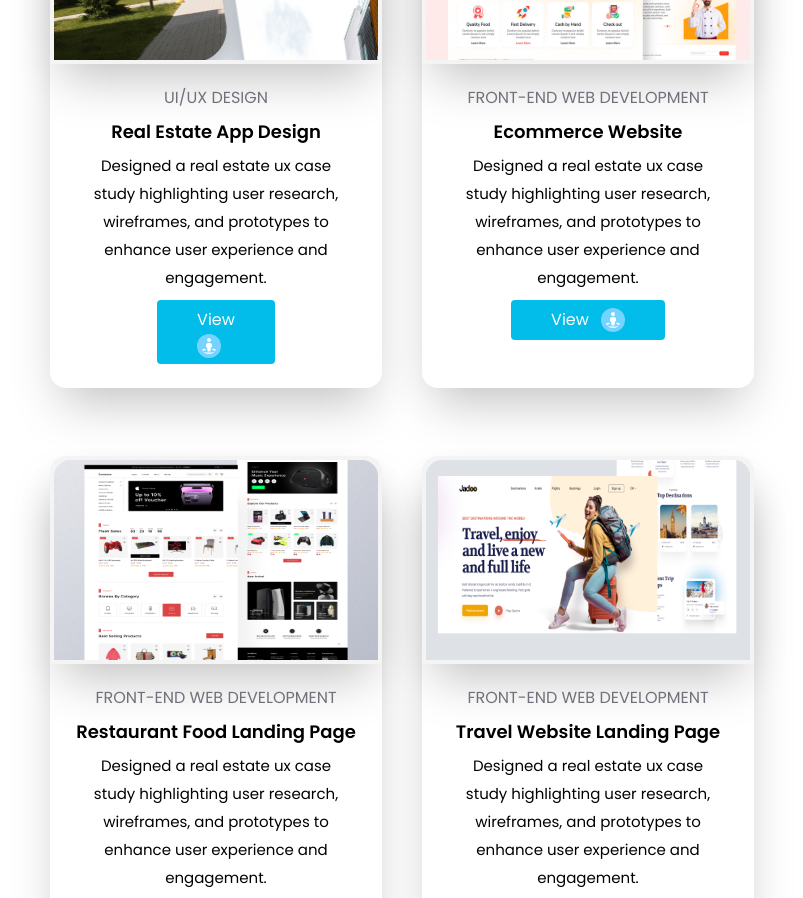
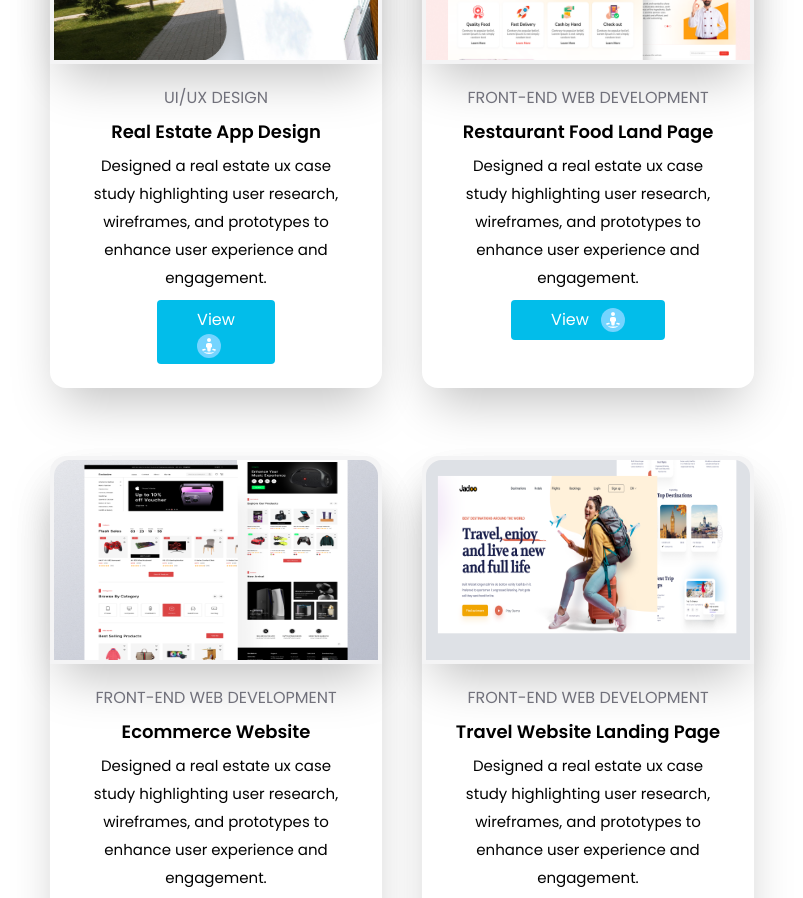
Before and after one commit to DsDigitalz/MyPortfolio-Project, a React (Vite) app: page / in a window 1280 px wide. Shown: the part 4560-5458 px from the top of the page, without its empty margins (238-1041 px from the left). Built offline with nearby package versions, Linux system fonts and the light colour scheme.

Commit message:
added link to a portfolio card

```diff
--- a/src/Components/Footer.jsx
+++ b/src/Components/Footer.jsx
@@ -33,7 +33,7 @@ export default function Footer() {
           ©2025DSDigitalzPortfolio.All rights reserved.
         </h1>
       </div>
-      <ScrollToTop />
+      {/* <ScrollToTop /> */}
     </section>
   );
 }
--- a/src/Components/Portfolio.jsx
+++ b/src/Components/Portfolio.jsx
@@ -133,7 +133,7 @@ export default function Portfolio() {
               <div className="flex flex-col gap-2 items-center p-3">
                 <p className="text-zinc-500">FRONT-END WEB DEVELOPMENT</p>
                 <h1 className="font-semibold text-2xl text-[18px]">
-                  Ecommerce Website
+                  Restaurant Food Land Page
                 </h1>
                 <p className="text-center w-[85%] text-[15px]">
                   Designed a real estate ux case study highlighting user
@@ -141,8 +141,10 @@ export default function Portfolio() {
                   experience and engagement.
                 </p>
                 <button className="bg-[#02BDEA] text-white rounded px-10 py-1.5 cursor-pointer active:bg-[#50cbea] flex items-center gap-3 justify-center">
-                  View
-                  <FaStreetView className="text-[24px] bg-sky-300 rounded-full p-1" />
+                  <a href="https://foodienet.netlify.app/" className="flex items-center gap-3">
+                    View
+                    <FaStreetView className="text-[24px] bg-sky-300 rounded-full p-1" />
+                  </a>
                 </button>
               </div>
             </div>
@@ -161,7 +163,7 @@ export default function Portfolio() {
               <div className="flex flex-col gap-2 items-center p-3">
                 <p className="text-zinc-500">FRONT-END WEB DEVELOPMENT</p>
                 <h1 className="font-semibold text-2xl text-[18px]">
-                  Restaurant Food Landing Page
+                  Ecommerce Website
                 </h1>
                 <p className="text-center w-[85%] text-[15px]">
                   Designed a real estate ux case study highlighting user
@@ -169,8 +171,10 @@ export default function Portfolio() {
                   experience and engagement.
                 </p>
                 <button className="bg-[#02BDEA] text-white rounded px-10 py-1.5 cursor-pointer active:bg-[#50cbea] flex items-center gap-3 justify-center">
-                  View
-                  <FaStreetView className="text-[24px] bg-sky-300 rounded-full p-1" />
+                  <a href="">
+                    View
+                    <FaStreetView className="text-[24px] bg-sky-300 rounded-full p-1" />
+                  </a>
                 </button>
               </div>
             </div>
```
